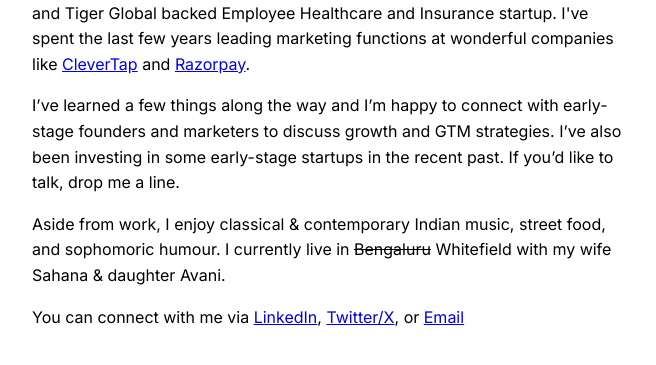
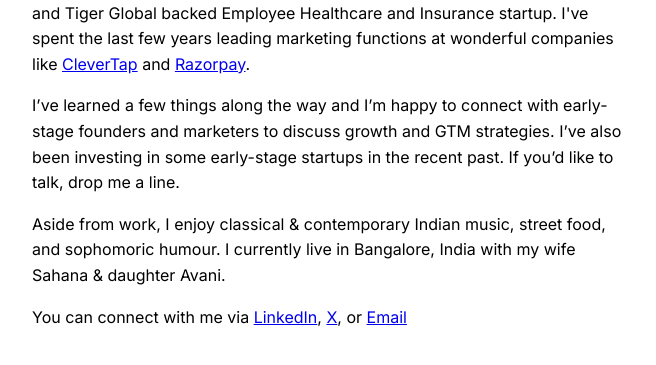
Before and after one commit to shreyasachardotcom/site, a plain HTML site: page index.html in a window 1280 px wide. Shown: the part 213-578 px from the top of the page, without its empty margins (308-964 px from the left). Drawn offline with Linux system fonts and the light colour scheme.

Commit message:
Update index.html
small updates

```diff
--- a/index.html
+++ b/index.html
@@ -38,8 +38,8 @@
   <h1>Shreyas Achar</h1>
   <p>Hello, I'm Shreyas — I currently work as Head of Marketing at <a href="https://www.plumhq.com" target="_blank">Plum</a>, a Peak XV and Tiger Global backed Employee Healthcare and Insurance startup. I've spent the last few years leading marketing functions at wonderful companies like <a href="https://www.clevertap.com" target="_blank">CleverTap</a> and <a href="https://www.razorpay.com" target="_blank">Razorpay</a>.</p>
   <p>I’ve learned a few things along the way and I’m happy to connect with early-stage founders and marketers to discuss growth and GTM strategies. I’ve also been investing in some early-stage startups in the recent past. If you’d like to talk, drop me a line.</p>
-  <p>Aside from work, I enjoy classical & contemporary Indian music, street food, and sophomoric humour. I currently live in <s>Bengaluru</s> Whitefield with my wife Sahana & daughter Avani.</p>
-  <p>You can connect with me via <a href="https://www.linkedin.com/in/shreyasachar" target="_blank">LinkedIn</a>, <a href="https://www.x.com/superiorpickle" target="_blank">Twitter/X</a>, or <a href="mailto:mail@shreyasachar.com" target="_blank">Email</a></p>
+  <p>Aside from work, I enjoy classical & contemporary Indian music, street food, and sophomoric humour. I currently live in Bangalore, India with my wife Sahana & daughter Avani.</p>
+  <p>You can connect with me via <a href="https://www.linkedin.com/in/shreyasachar" target="_blank">LinkedIn</a>, <a href="https://www.x.com/superiorpickle" target="_blank">X</a>, or <a href="mailto:mail@shreyasachar.com" target="_blank">Email</a></p>
 </div>
 
 </body>
```
